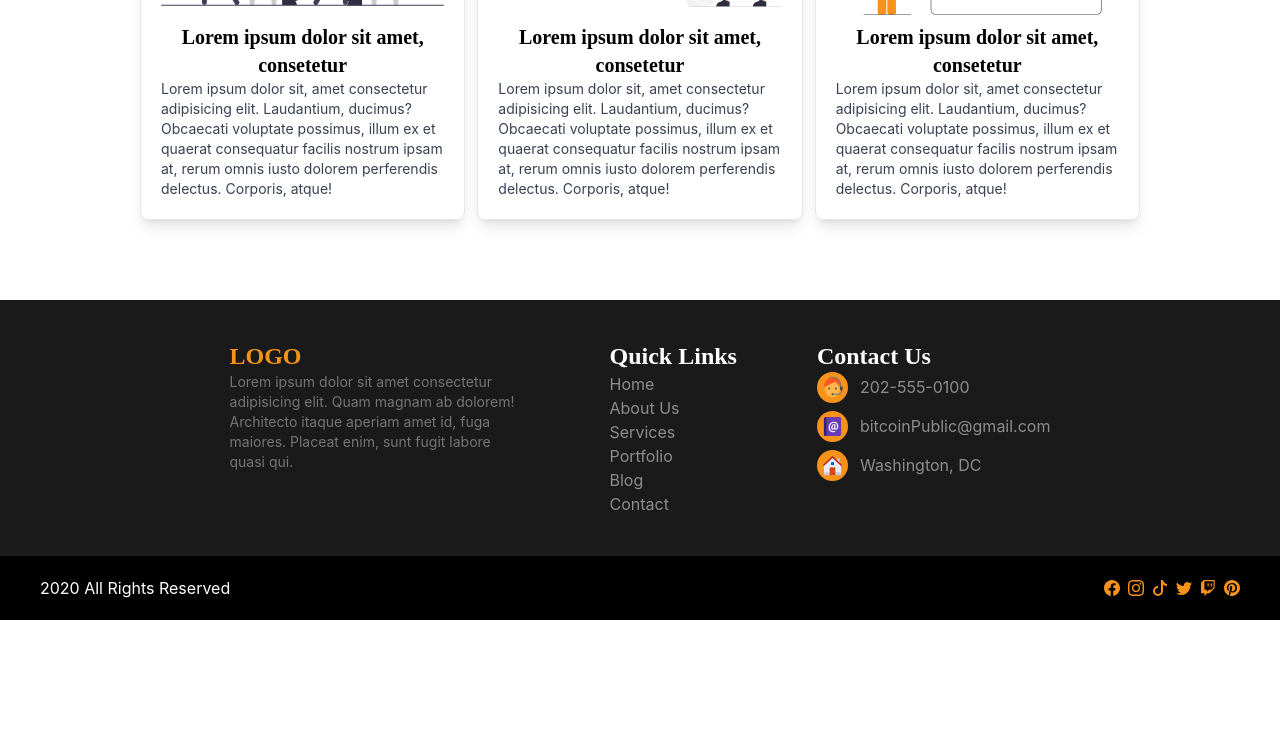
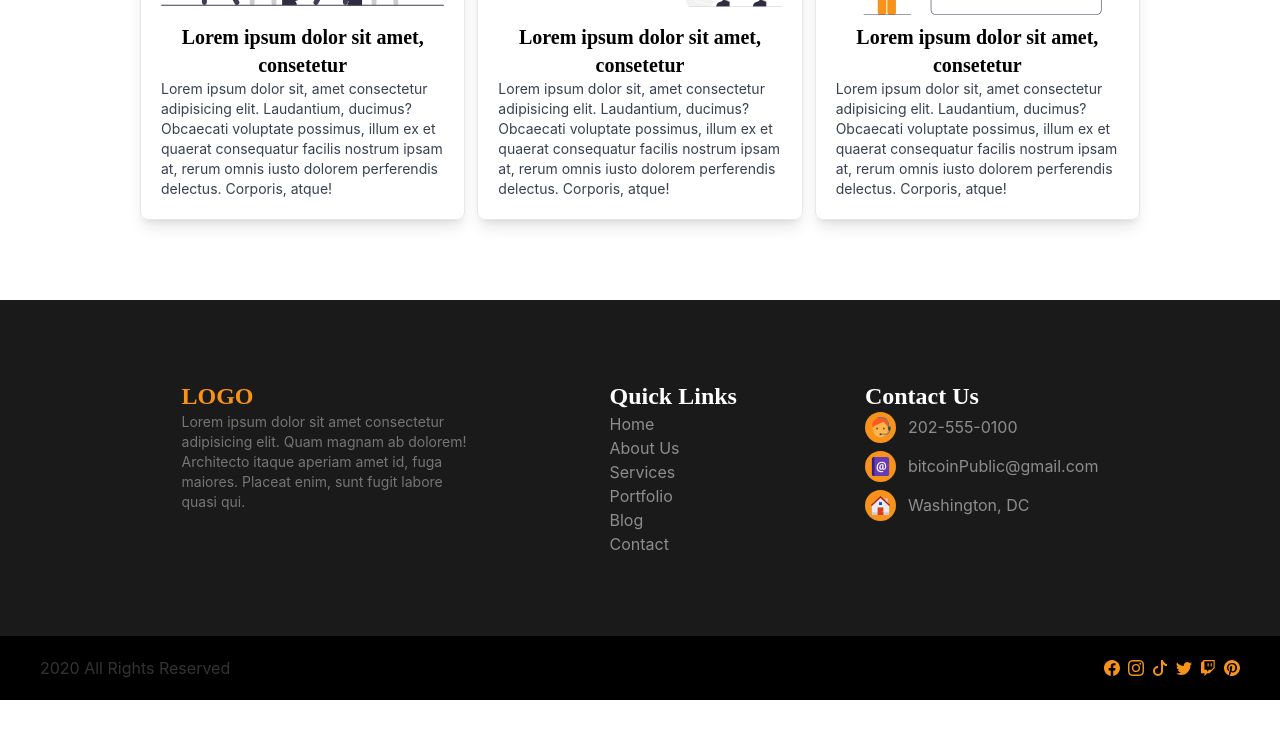
Before and after one commit to jtayped/bitcoin, a React (Create React App) app: page / in a window 1280 px wide. Shown: the part 2856-3594 px from the top of the page. After the commit the page ends 3556 px from the top, so only its background shows below. Built offline with nearby package versions, Linux system fonts and the light colour scheme.

Commit message:
colors/sizing

```diff
--- a/src/containers/Footer.jsx
+++ b/src/containers/Footer.jsx
@@ -8,8 +8,8 @@ import { contactOptions } from "../constants/Contact";
 const Footer = () => {
   return (
     <footer className="mt-10 w-full flex flex-col text-white">
-      <div className="flex justify-center bg-filler py-10">
-        <div className="flex gap-20 px-10">
+      <div className="flex justify-center bg-filler py-20">
+        <div className="flex gap-32 px-10">
           <div className="max-w-[300px]">
             <p className="font-extrabold font-accent text-accent text-2xl">
               LOGO
@@ -48,7 +48,7 @@ const Footer = () => {
       </div>
 
       <div className="flex justify-between items-center px-10 py-5 bg-black">
-        <p>2020 All Rights Reserved</p>
+        <p className="text-white/20">2020 All Rights Reserved</p>
         <ul className="flex items-center text-accent gap-2">
           {socials.map((socialMedia, index) => (
             <li key={index}>
--- a/src/pages/Home.jsx
+++ b/src/pages/Home.jsx
@@ -16,7 +16,7 @@ import {
 
 const Home = () => {
   return (
-    <div className="font-primary bg-background text-text pb-[1000px]">
+    <div className="font-primary bg-background text-text">
       <header>
         <Header />
         <Hero />
```
